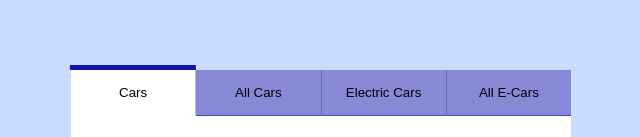
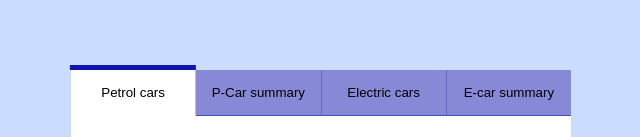
Before and after one commit to mixmading/frontend-teamwork, a React (Create React App) app: page / in a window 1280 px wide. Shown: the part 663-800 px from the top of the page, without its empty margins (319-959 px from the left). Built offline with nearby package versions, Linux system fonts and the light colour scheme.

Commit message:
nimiä muutettu

```diff
--- a/src/components/Tabs.js
+++ b/src/components/Tabs.js
@@ -17,25 +17,25 @@ function Tabs() {
           className={toggleState === 1 ? "tabs active-tabs" : "tabs"}
           onClick={() => toggleTab(1)}
         >
-          Cars
+          Petrol cars
         </button>
         <button
           className={toggleState === 2 ? "tabs active-tabs" : "tabs"}
           onClick={() => toggleTab(2)}
         >
-          All Cars
+          P-Car summary
         </button>
         <button
           className={toggleState === 3 ? "tabs active-tabs" : "tabs"}
           onClick={() => toggleTab(3)}
         >
-          Electric Cars
+          Electric cars
         </button>
         <button
           className={toggleState === 4 ? "tabs active-tabs" : "tabs"}
           onClick={() => toggleTab(4)}
         >
-          All E-Cars
+          E-car summary
         </button>
       </div>
 
@@ -43,7 +43,7 @@ function Tabs() {
         <div
           className={toggleState === 1 ? "content  active-content" : "content"}
         >
-          <h2>Cars</h2>
+          <h2>Transaction history of petrol cars</h2>
           <hr />
           <ul className="list">
             {transactions.map(transaction => (
@@ -57,17 +57,17 @@ function Tabs() {
         <div
           className={toggleState === 2 ? "content  active-content" : "content"}
         >
-          <h2>Cars</h2>
+          <h2>Summary of all petrol car transactions</h2>
           <hr />
           <p>
-            Kakkea
+          Tähän yhteislukemat autojen kulutuksista ja kuluista
           </p>
         </div>
 
         <div
           className={toggleState === 3 ? "content  active-content" : "content"}
         >
-          <h2>Electric Cars</h2>
+          <h2>Transcaction history of Electric Cars</h2>
           <hr />
           <ul className="list">
             {transactions.map(transaction => (
@@ -80,10 +80,10 @@ function Tabs() {
         <div
           className={toggleState === 4 ? "content  active-content" : "content"}
         >
-          <h2>All Electric Cars</h2>
+          <h2>Summary of all electric car transactions</h2>
           <hr />
           <p>
-            Ribals
+            Tähän yhteislukemat sähköautojen kulutuksista ja kuluista
           </p>
         </div>
       </div>
```
